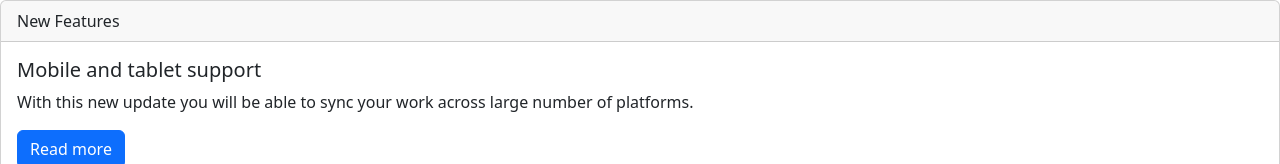
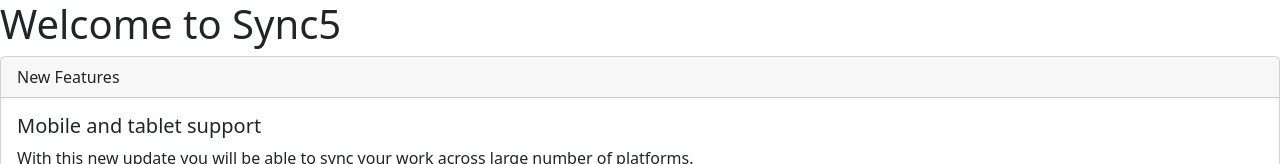
Before and after one commit to acciojob/bootstrap-card-ABHISHEK-KUMAR-14022001, a website: page main.html in a window 1280 px wide. Shown: the top 164 px of the page. Drawn offline with nearby package versions, Linux system fonts and the light colour scheme.

Commit message:
created a submission

```diff
--- a/main.html
+++ b/main.html
@@ -10,6 +10,7 @@
 
 <body>
 	<!-- First Card int First Line -->
+	<h1>Welcome to Sync5</h1>
 	<div class="card">
   <div class="card-header">
    New Features
```
